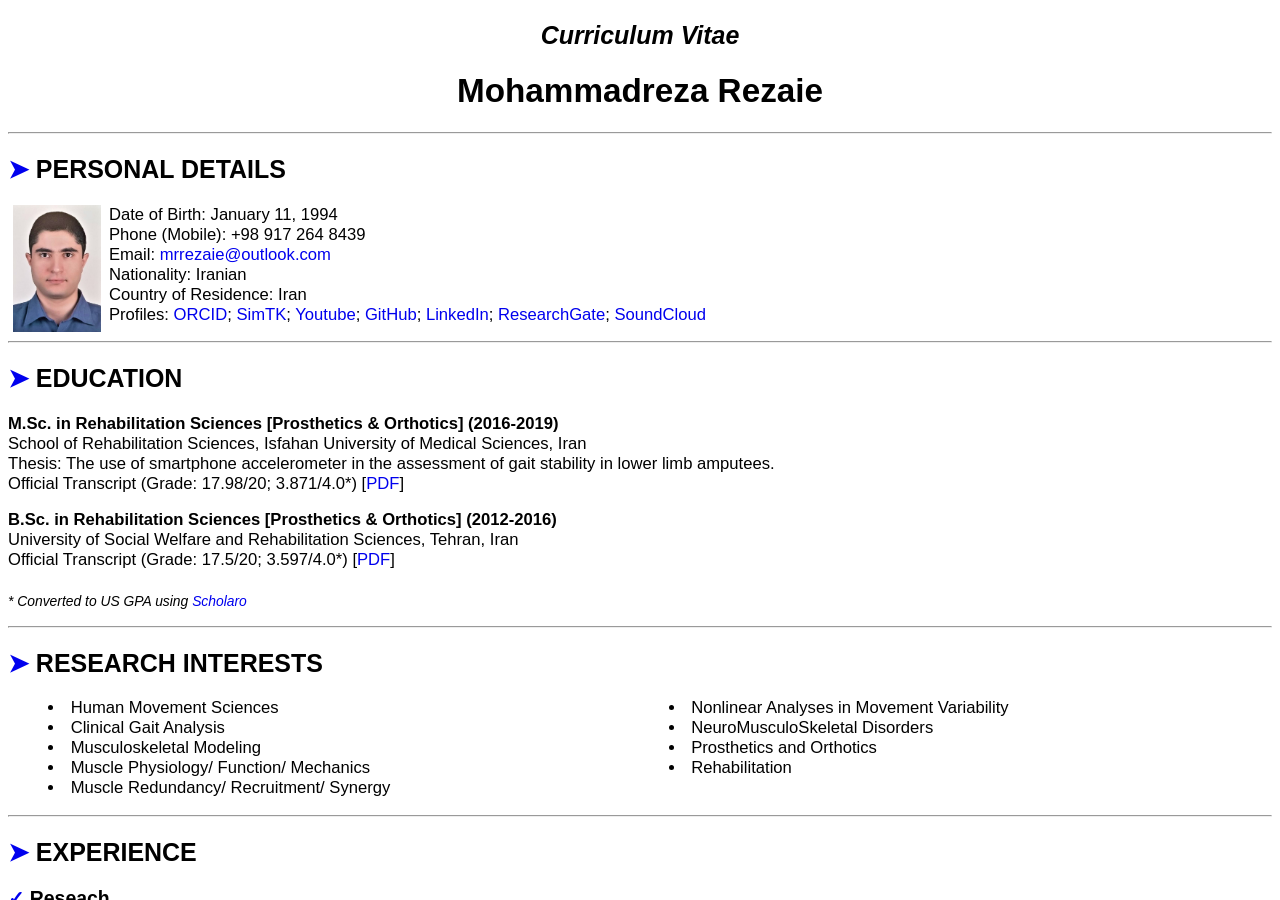
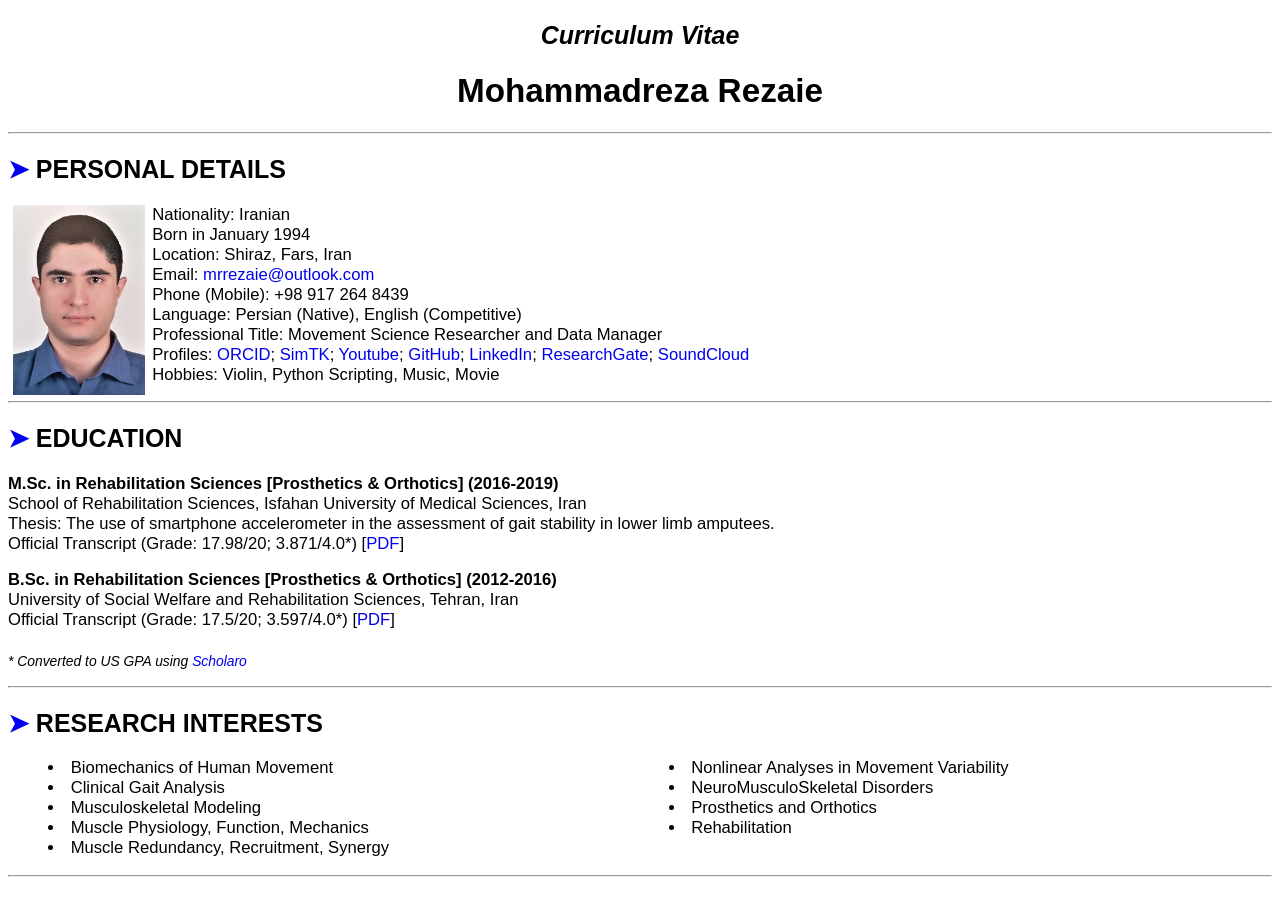
Before and after one commit to mrrezaie/mrrezaie.github.io, a Jekyll site: the page cv.html, which Jekyll copies as it is, in a window 1280 px wide and 900 px high. Built offline with Jekyll 4.4.1, drawn with Linux system fonts in a browser that asks for light colours; some of the changed text lies outside the part shown.

Commit message:
Update CV

```diff
--- a/cv.html
+++ b/cv.html
@@ -19,19 +19,23 @@
 		<body>
 
 <h2 style="text-align:center"> <i>Curriculum Vitae</i></h2>
-<h1 style="text-align:center"> Mohammadreza Rezaie </h1>
+<h1 style="text-align:center"> Mohammadreza Rezaie</h1>
 <hr>
 
 
 
 <h2 id="personal_details"> <a href="#personal_details">&#10148</a> <b>PERSONAL DETAILS</b></h2>
-<a href="about/files/img/me.jpg" target="_blank" rel="noopener noreferrer"> <img src="about/files/img/me.jpg" style="float:left;margin: 0px 7.5px 0px 5px" height="127.5"></a>
-<p>
-	Date of Birth: January 11, 1994
+<a href="about/files/img/me.jpg" target="_blank" rel="noopener noreferrer"> <img src="about/files/img/me.jpg" style="float:left;margin: 0px 7.5px 0px 5px" height="190"></a>
+<p>Nationality: Iranian
+	<!-- <br>Gender: Male -->
+	<br>Born in January 1994
+	<br>Location: Shiraz, Fars, Iran
+	<!-- <br>Address: No. 45, 32th Alley, Siahatgar St., Shiraz, Fars, 7174946769 -->
+	<!-- <br>Country of Residence: Iran -->
+	<br>Email: <a href="mailto:mrrezaie@outlook.com">mrrezaie@outlook.com</a>
 	<br>Phone (Mobile): +98 917 264 8439
-	<br>Email: <a href="mailto:mrrezaie@outlook.com">mrrezaie@outlook.com</a>
-	<br>Nationality: Iranian
-	<br>Country of Residence: Iran
+	<br>Language: Persian (Native), English (Competitive)
+	<br>Professional Title: Movement Science Researcher and Data Manager <!-- , Certified Prosthetist Orthotist -->
 	<br>Profiles:
 		<a href="https://orcid.org/0000-0002-1996-9781" target="_blank" rel="noopener noreferrer">ORCID</a>;
 		<a href="https://simtk.org/plugins/phpBB/searchPhpbb.php?author=kernalnet" target="_blank" rel="noopener noreferrer">SimTK</a>;
@@ -39,7 +43,9 @@
 		<a href="https://github.com/mrrezaie" target="_blank" rel="noopener noreferrer">GitHub</a>;
 		<a href="https://www.linkedin.com/in/mohammadreza-rezaie-66185017b/" target="_blank" rel="noopener noreferrer">LinkedIn</a>;
 		<a href="https://www.researchgate.net/profile/Mohammadreza-Rezaie" target="_blank" rel="noopener noreferrer">ResearchGate</a>;
-		<a href="https://soundcloud.com/mrr-src/tracks" target="_blank" rel="noopener noreferrer">SoundCloud</a></p>
+		<a href="https://soundcloud.com/mrr-src/tracks" target="_blank" rel="noopener noreferrer">SoundCloud</a>
+	<br>Hobbies: Violin, Python Scripting, Music, Movie
+</p>
 <hr>
 
 
@@ -59,11 +65,11 @@
 
 <h2 id="research-interests"> <a href="#research-interests">&#10148</a> <b>RESEARCH INTERESTS</b></h2>
 <ul id='double'>
-	<li>Human Movement Sciences</li>
+	<li>Biomechanics of Human Movement</li>
 	<li>Clinical Gait Analysis</li>
 	<li>Musculoskeletal Modeling</li>
-	<li>Muscle Physiology/ Function/ Mechanics</li>
-	<li>Muscle Redundancy/ Recruitment/ Synergy</li>
+	<li>Muscle Physiology, Function, Mechanics</li>
+	<li>Muscle Redundancy, Recruitment, Synergy</li>
 	<li>Nonlinear Analyses in Movement Variability</li>
 	<li>NeuroMusculoSkeletal Disorders</li>
 	<li>Prosthetics and Orthotics</li>
@@ -178,7 +184,7 @@
 <hr>
 
 <h2 id="conference_proceeding"> <a href="#conference_proceeding">&#10148</a> <b>CONFERENCE PROCEEDING</b></h2>
-<p> <b>Rezaie, M.</b>, Haghighat, F. (May 2022). The Influence of Different Normalization Methods on Cross Recurrence Quantification Analysis. <i>7th Conference in Human Movement Variability (virtual poster presentation), University of Nebraska at Omaha, USA</i>
+<p> <b>Rezaie, M.</b>, Haghighat, F. (May 2022). The Influence of Different Normalization Methods on Cross Recurrence Quantification Analysis (virtual poster presentation). <i>7th Conference in Human Movement Variability, University of Nebraska at Omaha, USA</i>
 	[<a href="about/files/UNO_congress_poster.pdf" target="_blank" rel="noopener noreferrer">PDF</a>], Certificate [<a href="about/files/UNO_poster_May_2022_Certificate_Signed.pdf" target="_blank" rel="noopener noreferrer">PDF</a>]</p>
 <hr>
 
```
Also changed, not shown: about/files/img/me.jpg.
